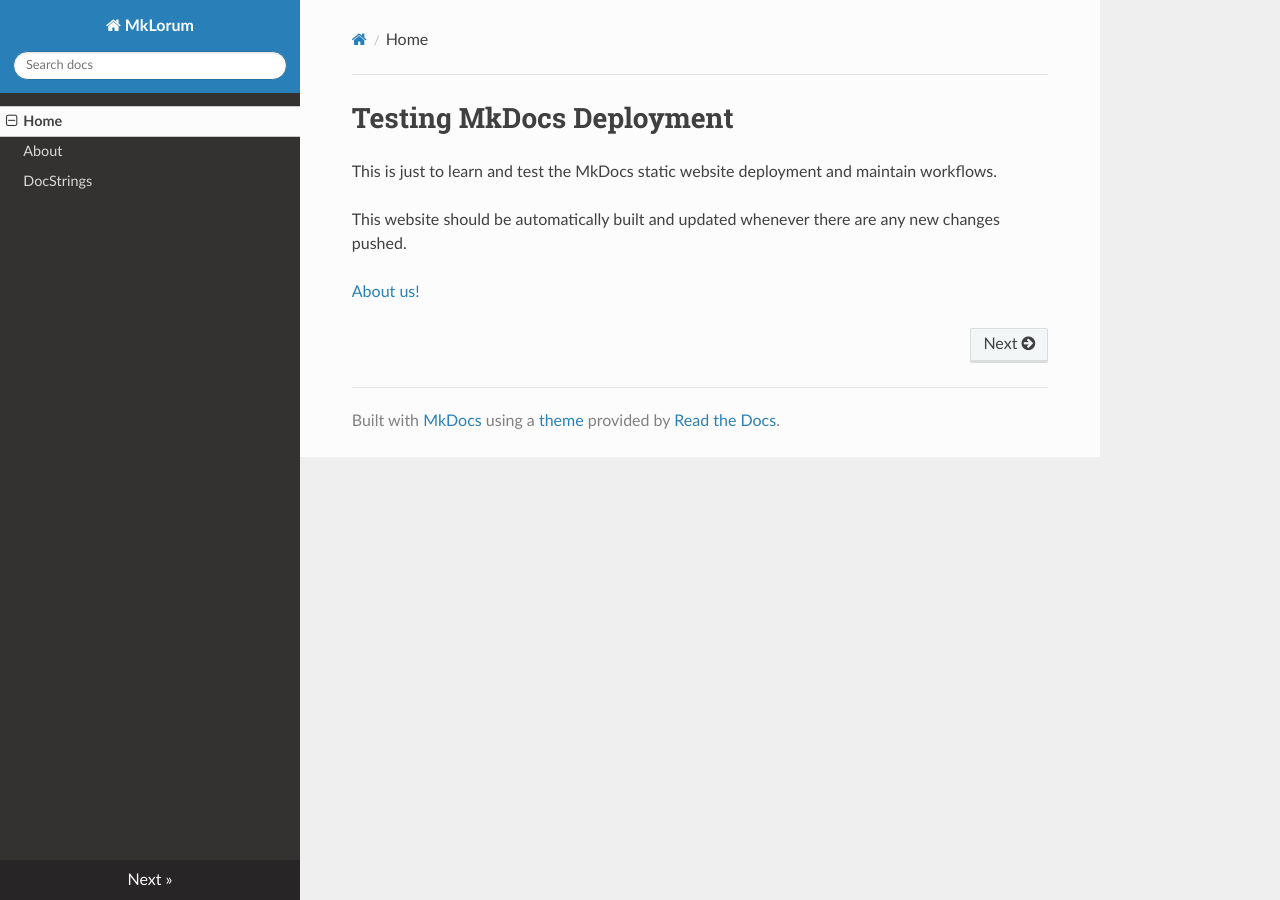
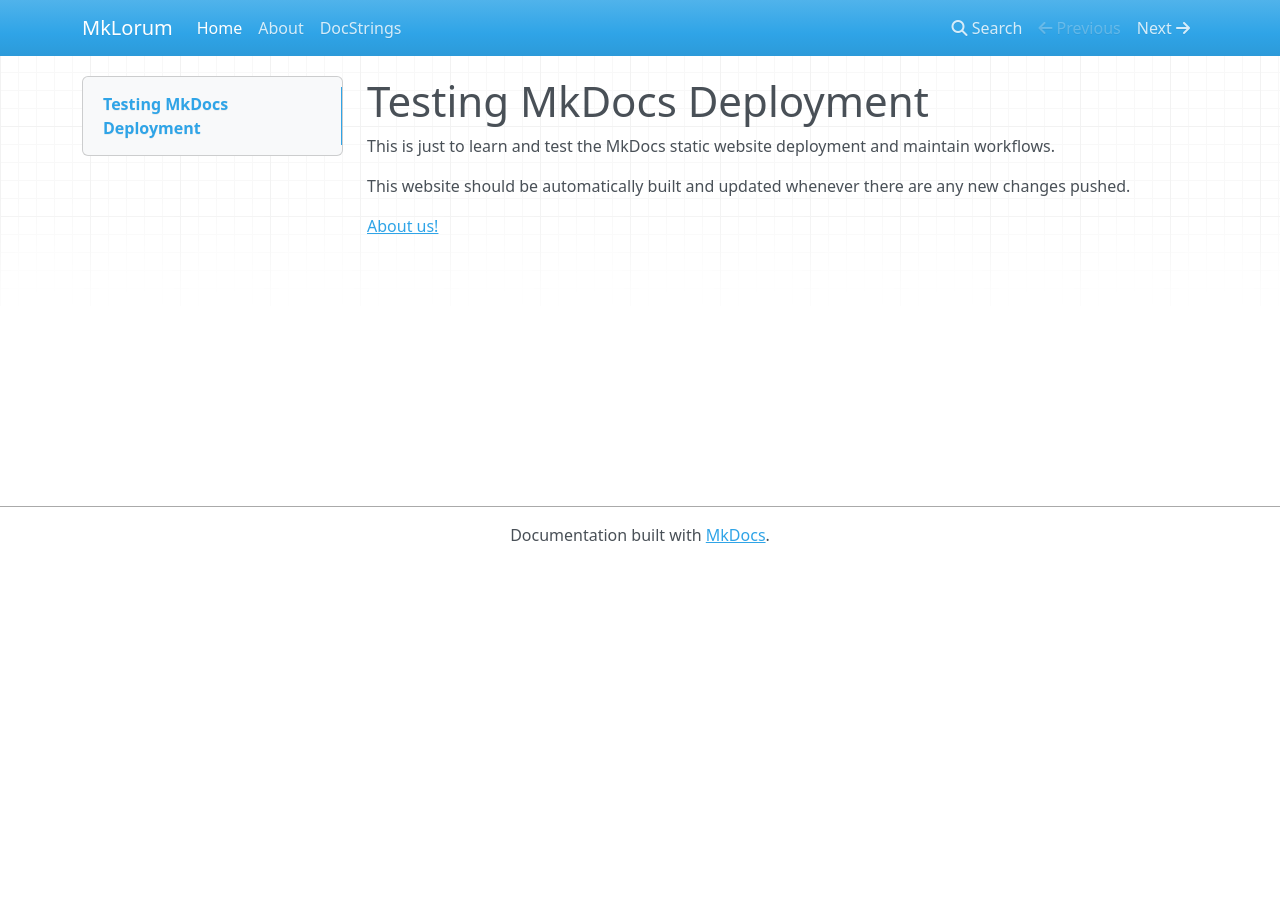
Before and after one commit to tusharlone/cs102-git-essentials, an MkDocs documentation site: the page built from docs/index.md, in a window 1280 px wide. Built offline with MkDocs 1.6.1, drawn with Linux system fonts in a browser that asks for light colours; nearby versions of some CDN libraries.

Commit message:
theme changes to mkdocs

```diff
--- a/.readthedocs.yaml
+++ b/.readthedocs.yaml
@@ -9,6 +9,7 @@
    # https://docs.readthedocs.io/page/guides/reproducible-builds.html
    jobs:
      pre_install:
+       - pip install mkdocs-material
        - pip install mkdocstrings-python
        - pip install mkdocs-include
 
--- a/mkdocs.yml
+++ b/mkdocs.yml
@@ -5,7 +5,7 @@ nav:
   - DocStrings: docstr.md
 
 theme:
-  name: readthedocs
+  name: mkdocs
 
 plugins:
   - search
```
